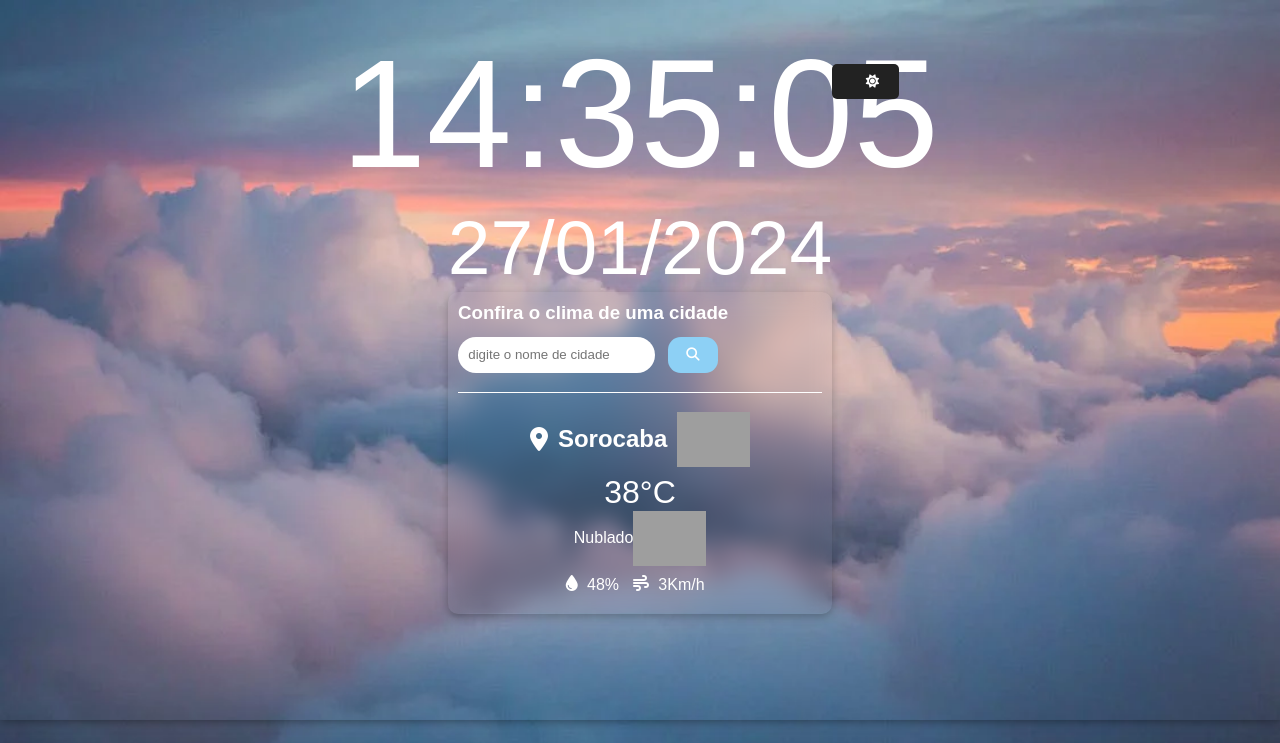
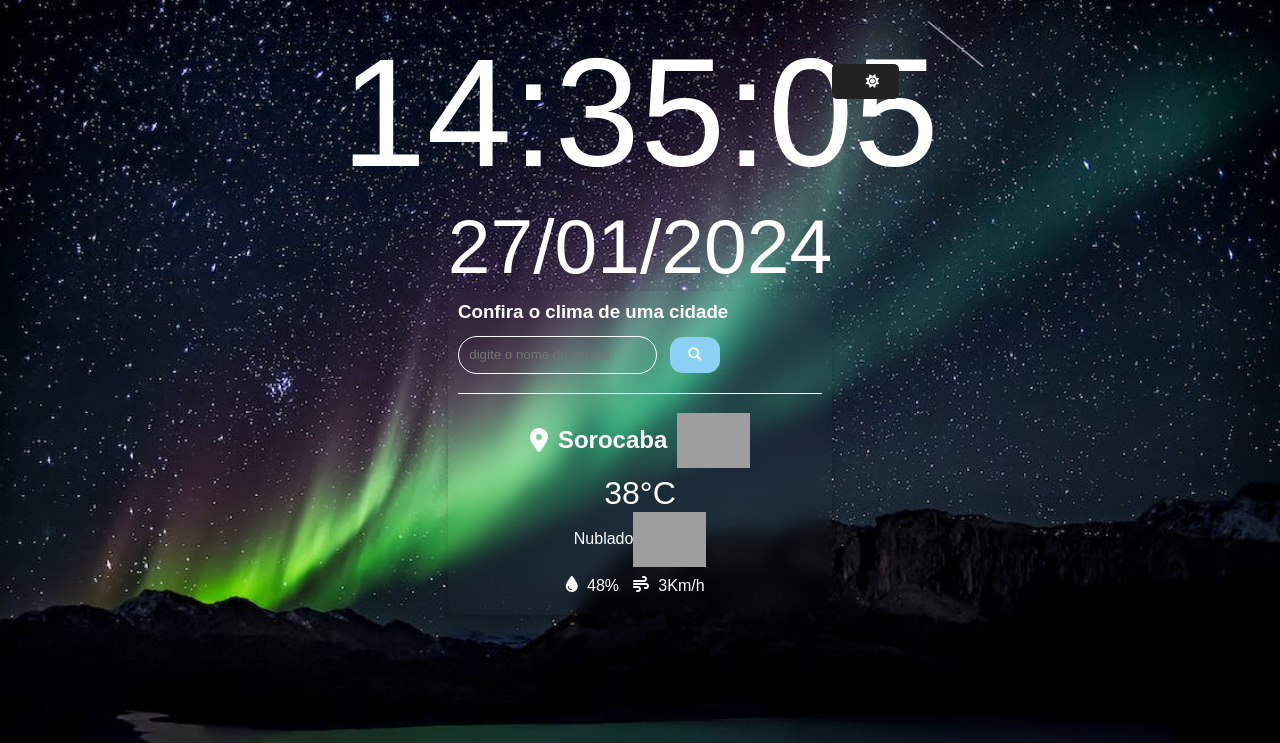
Before and after one commit to LucasTangerino/Homepage, a plain HTML site: page index.html in a window 1280 px wide. Both pictures are taken after a click on the button 865 px from the left and 81 px from the top of the page. Shown: the top 743 px of the page. Drawn offline with Linux system fonts and the light colour scheme; grey boxes are pictures that could not be loaded.

Commit message:
adiconado foto para o background no darkmode

```diff
--- a/script.js
+++ b/script.js
@@ -94,22 +94,34 @@ searchBtn.addEventListener("click", (e) =>{
     showWeatherData(city);
 })
 
-var images = ["imagens/images.jpg","imagens/images2.jpg","imagens/images3.jpg"];
+var images = ["imagens/images.jpg","imagens/images2.jpg","imagens/images3.jpg","imagens/images4.jpg","imagens/images5.jpg","imagens/images6.jpg"];
 var currentIndex = 0;
+var timeoutId;
 
 function changeBackground() {
-    document.body.style.backgroundImage = "url('" + images[currentIndex] + "')";
+    const body = document.querySelector('body');
+    var btn = document.querySelector(".dark-mode-btn");
+    if (body.classList.contains('dark-mode')) {
+        images = ["imagens/images4.jpg", "imagens/images5.jpg","imagens/images6.jpg"];
+        timeoutId = setTimeout(changeBackground, 10000);
+    } else {
+        images = ["imagens/images.jpg","imagens/images2.jpg","imagens/images3.jpg"];
+        timeoutId = setTimeout(changeBackground, 10000);
+    }
+    body.style.backgroundImage = "url('" + images[currentIndex] + "')";
     currentIndex = (currentIndex + 1) % images.length;
-    setTimeout(changeBackground, 5000);
 }
 
 window.addEventListener('load', function() {
     startTime();
     changeBackground();
 });
+
 function toggleDarkMode() {
     const body = document.querySelector('body');
     var btn = document.querySelector(".dark-mode-btn");
     body.classList.toggle('dark-mode');
     btn.classList.toggle("dark-mode");
-  }
+    clearTimeout(timeoutId);
+    changeBackground();
+}
--- a/styles.css
+++ b/styles.css
@@ -83,11 +83,12 @@ body {
 
 .form input {
     padding: 0.8vw;
-    border: none;
+    border: 1px solid black;
     flex: 1;
     border-radius: 4vw;
-    background-color: black;
+    background-color: transparent;
     color: #fff;
+
 }
 
 .form button {
@@ -199,8 +200,9 @@ body {
   }
 
   body.dark-mode .form input {
-    background-color: #fff;
+    background-color: transparent;
     color: black;
+    border: 1px solid white;
   }
 
   .dark-mode-btn i.fa-moon {
```
Also changed, not shown: imagens/images4.jpg (added), imagens/images5.jpg (added), imagens/images6.jpg (added).
